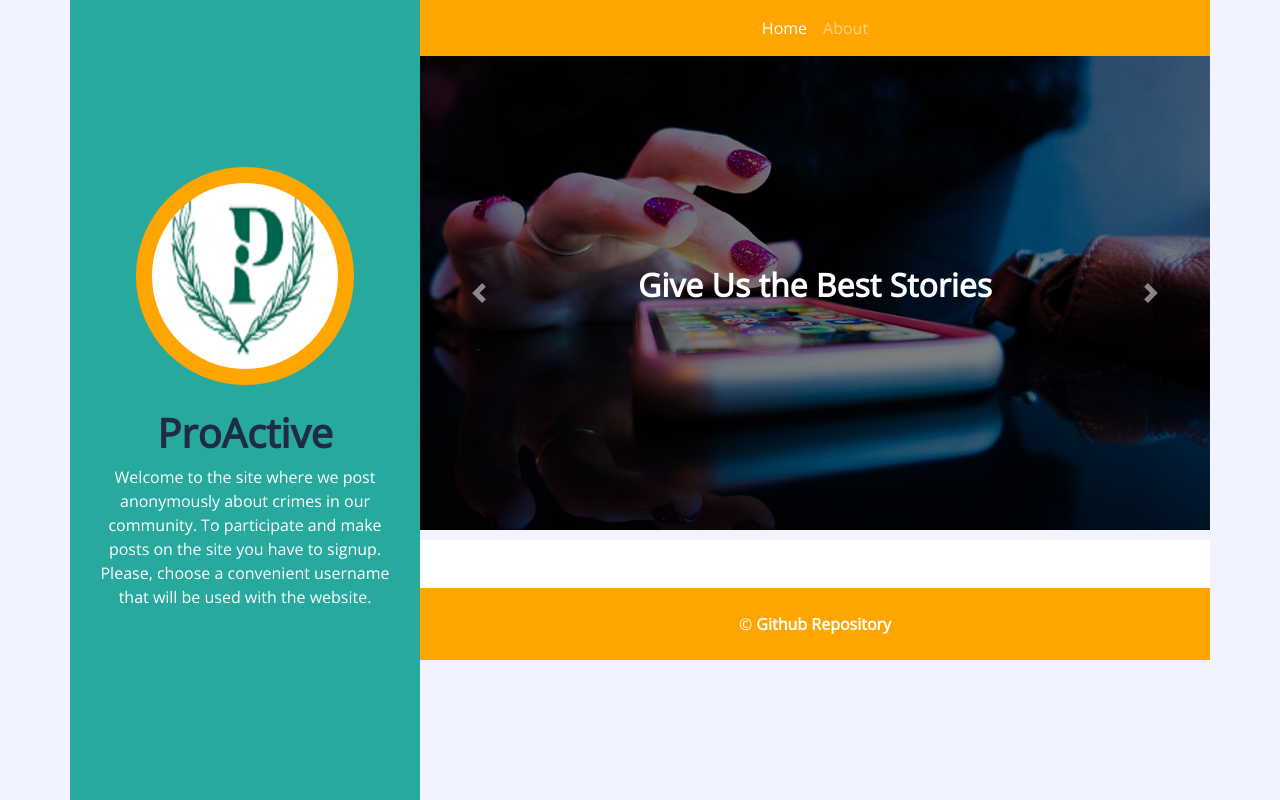
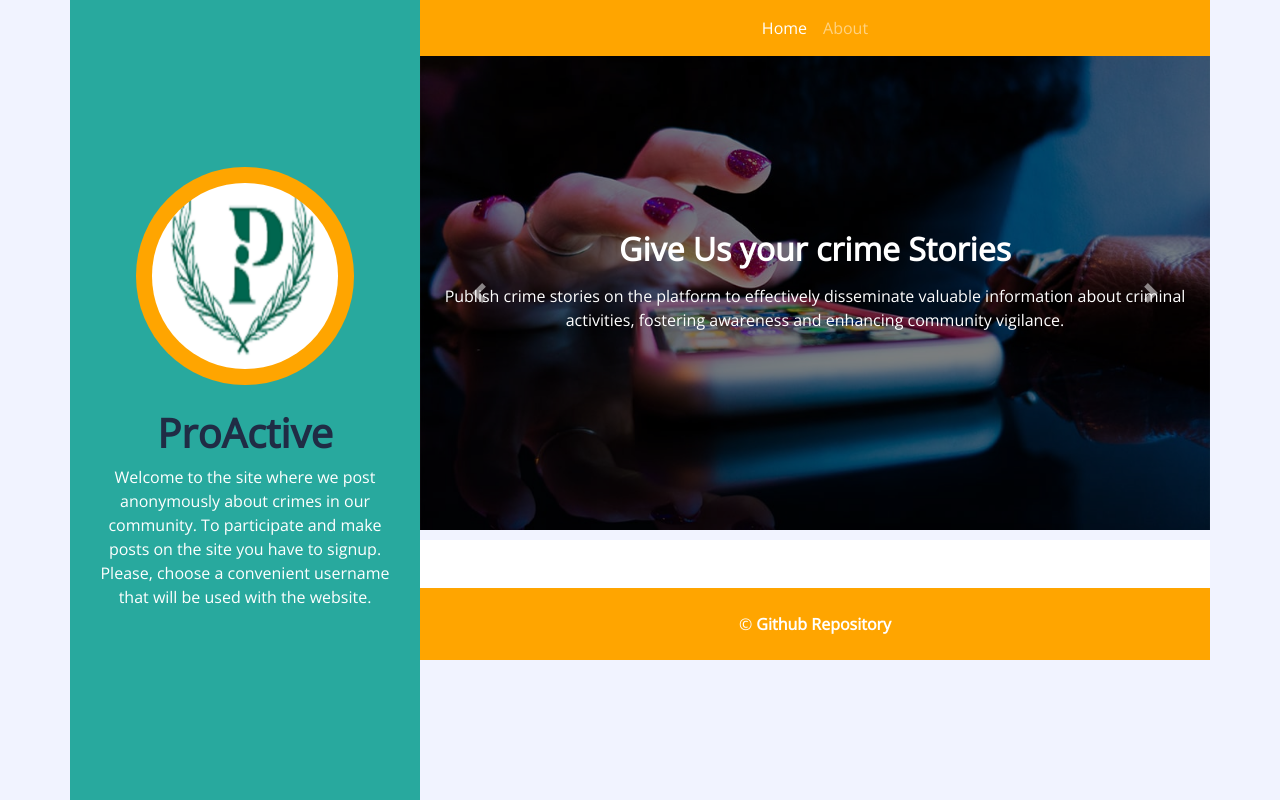
Before and after one commit to Mwan3kii/Proactive-site, a Flask app: page / in a window 1280 px wide. Run offline with Flask 3, Linux system fonts and the light colour scheme; data that the repository does not hold is empty; some libraries are stand-ins or nearby versions.

Commit message:
Added feature explanation

```diff
--- a/website/templates/index.html
+++ b/website/templates/index.html
@@ -63,7 +63,12 @@
             <div class="carousel-item active">
               <img class="w-100" src="{{url_for('static', filename='img/carousel-1.jpg')}}" alt="Image">
               <div class="carousel-caption d-flex flex-column align-items-center justify-content-center">
-                <h2 class="mb-3 text-white font-weight-bold">Give Us the Best Stories</h2>
+                <h2 class="mb-3 text-white font-weight-bold">Give Us your crime Stories</h2>
+                <p class="mb-4" style="color: white;">
+                  Publish crime stories on the platform to effectively disseminate valuable
+                  information about criminal activities,
+                  fostering awareness and enhancing community vigilance.
+                </p>
               </div>
             </div>
             <div class="carousel-item">
```
